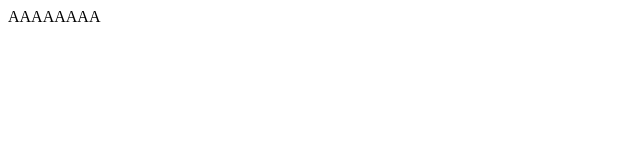
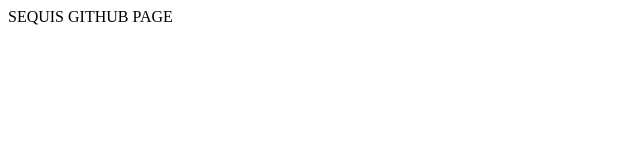
Before and after one commit to solubis/sequis, a website: page index.html in a window 1280 px wide. Shown: the whole page, without its empty margins (0-640 px from the left). Drawn offline with Linux system fonts and the light colour scheme.

```diff
--- a/index.html
+++ b/index.html
@@ -4,6 +4,6 @@
   <title></title>
 </head>
 <body>
-AAAAAAAA
+SEQUIS GITHUB PAGE
 </body>
 </html>
```
